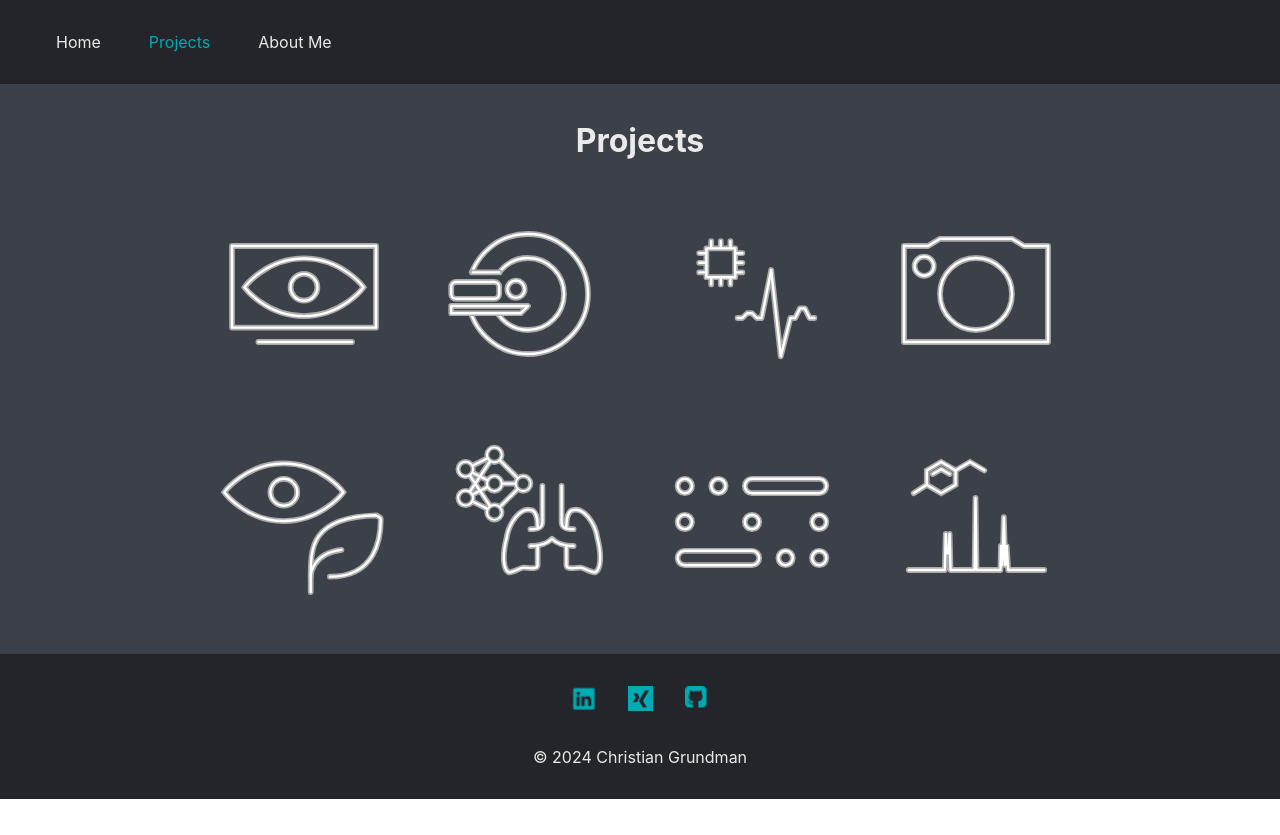
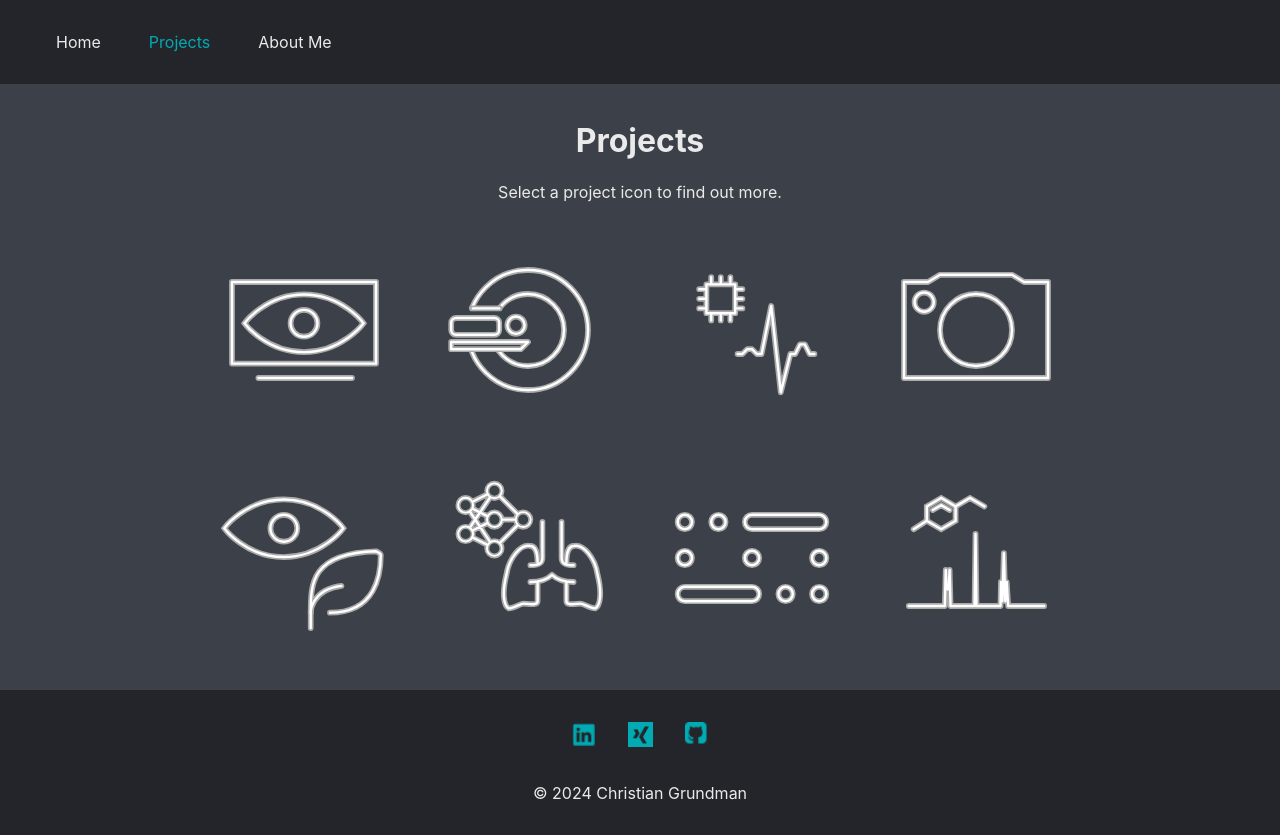
Before and after one commit to cgrundman/christian-grundman-website, a React (Create React App) app: page /projects in a window 1280 px wide. Before the commit the page ends 800 px from the top, so only its background shows below. Built offline with nearby package versions, Linux system fonts and the light colour scheme.

Commit message:
reformat project button

```diff
--- a/src/pages/ProjectsPage.js
+++ b/src/pages/ProjectsPage.js
@@ -32,6 +32,7 @@ function ProjectsPage() {
 
     return (
         <PageContent title="Projects" >
+            <p>Select a project icon to find out more.</p>
             <div>
                 <img src={cvz} onClick={() => toggleInfo(1)} className={classes.projectlogo} alt="Computer Vision" />
                 <img src={ctr} onClick={() => toggleInfo(2)} className={classes.projectlogo} alt="Computed Tomography Reconstruction" />
@@ -49,7 +50,9 @@ function ProjectsPage() {
                 <div className={classes.content}>
                     <h2>{projects[visibleInfo-1].title}</h2>
                     <p>{projects[visibleInfo-1].description}</p>
-                    <button>Project Page</button>
+                    <button>
+                        <p>Project Page</p>
+                    </button>
                 </div>
             )}
         </PageContent>
```
